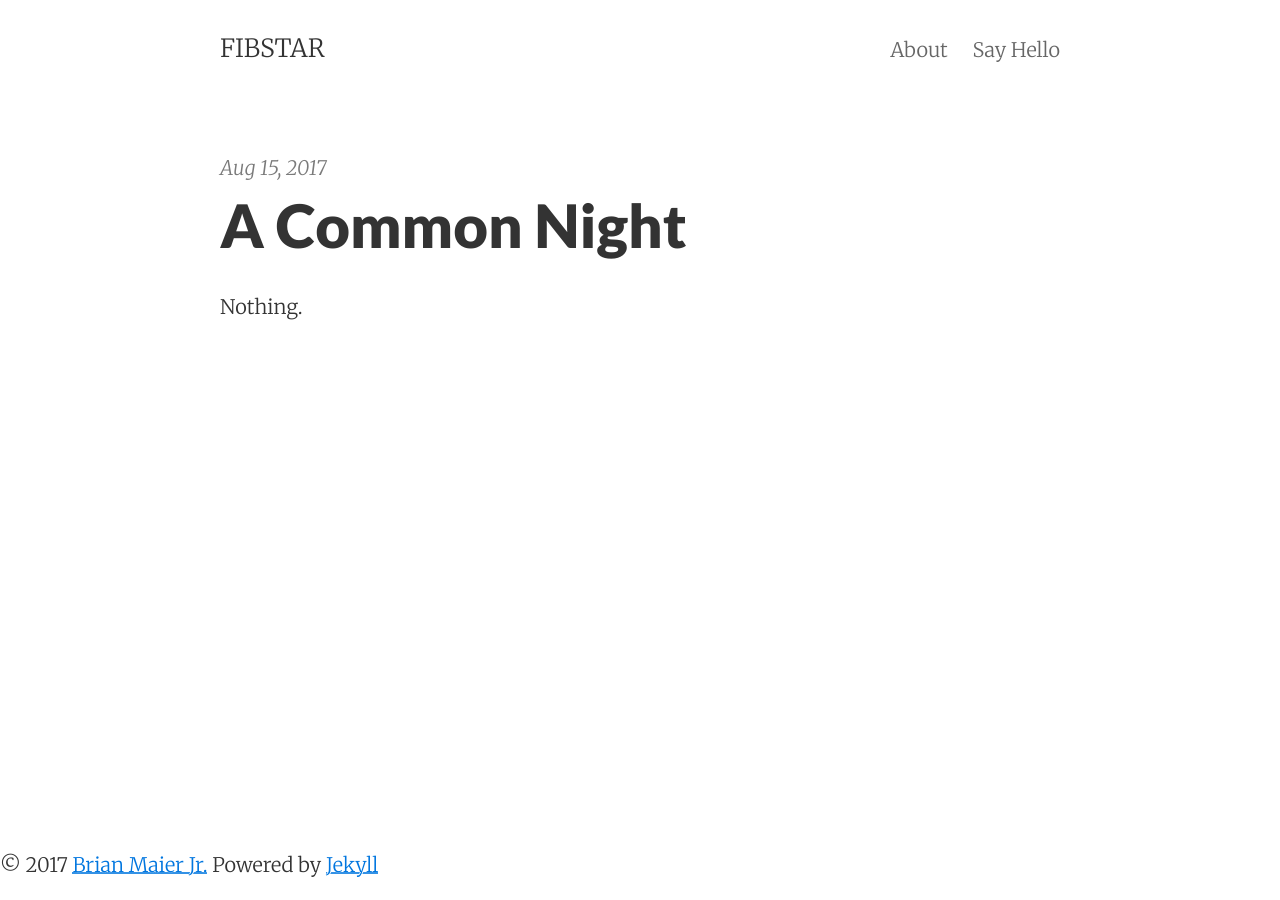
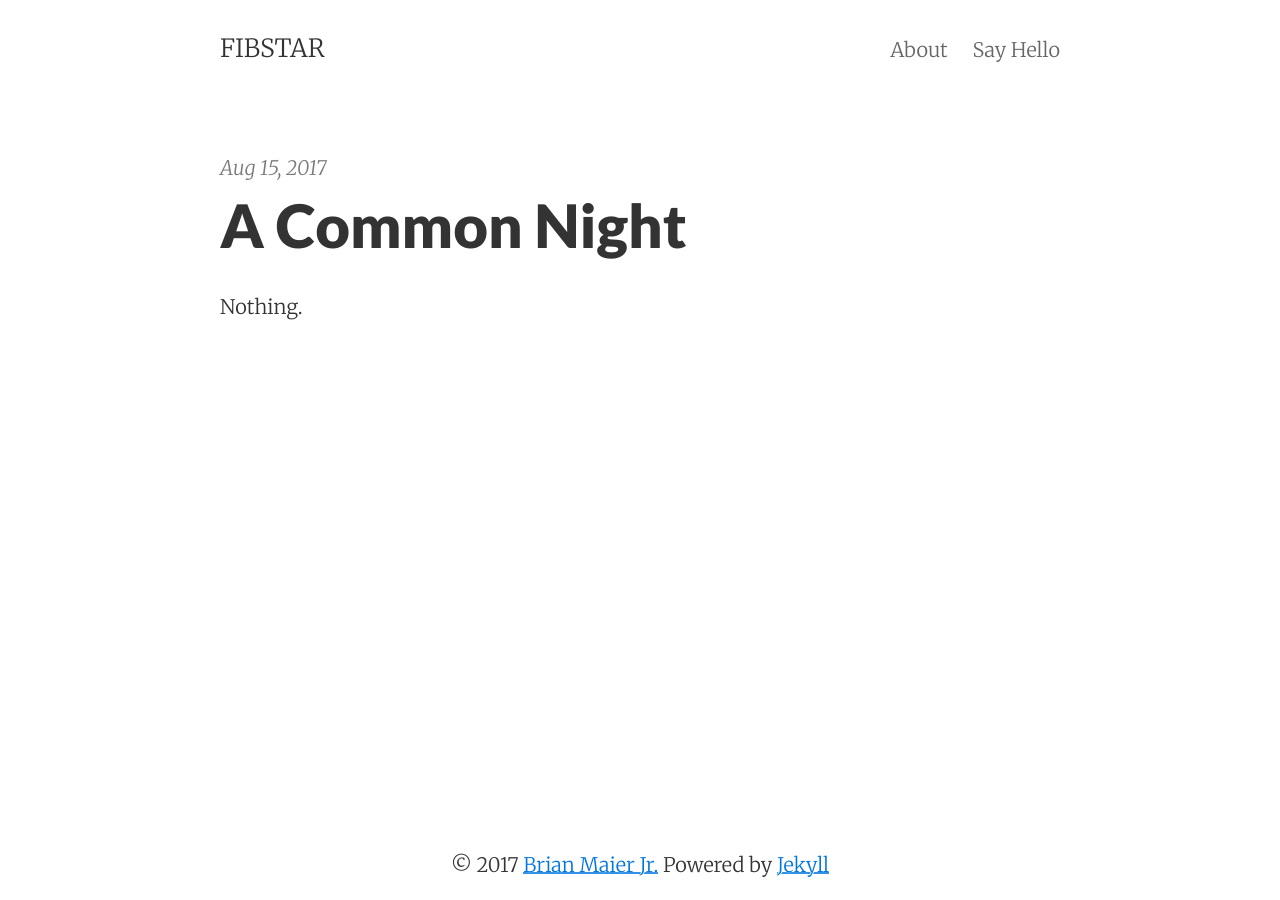
Before and after one commit to FIBSTAR/FIBSTAR.github.io, a Jekyll site: the page built from index.html, in a window 1280 px wide. Built offline with Jekyll 4.4.1, drawn with Linux system fonts in a browser that asks for light colours; the list of posts is cut into pages by our own code.

Commit message:
Update footer.html

```diff
--- a/_includes/footer.html
+++ b/_includes/footer.html
@@ -1,5 +1,5 @@
 <div class="footer">
-   <div class="container">
+   <div class="center">
       <p class="copy">&copy; {{ site.time | date: '%Y' }} <a href="http://brianmaierjr.com">Brian Maier Jr.</a> Powered by <a href="http://jekyllrb.com">Jekyll</a></p>
 
       <div class="footer-links">
```
